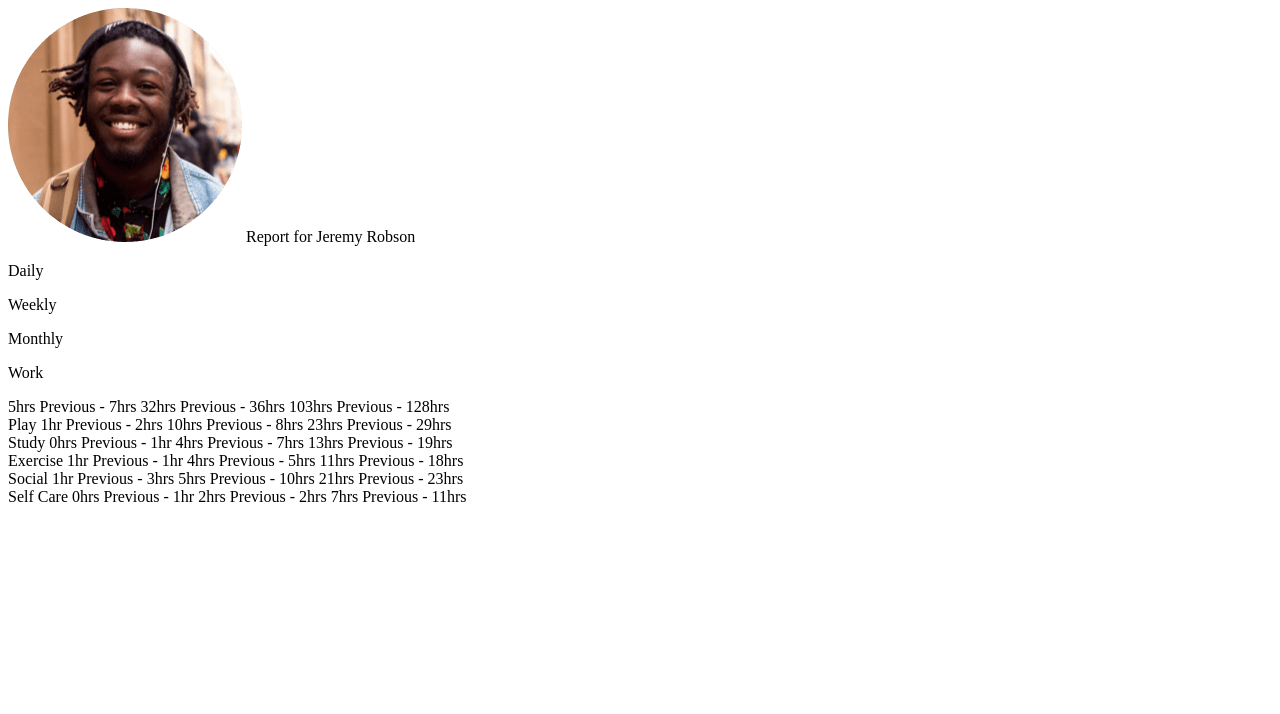
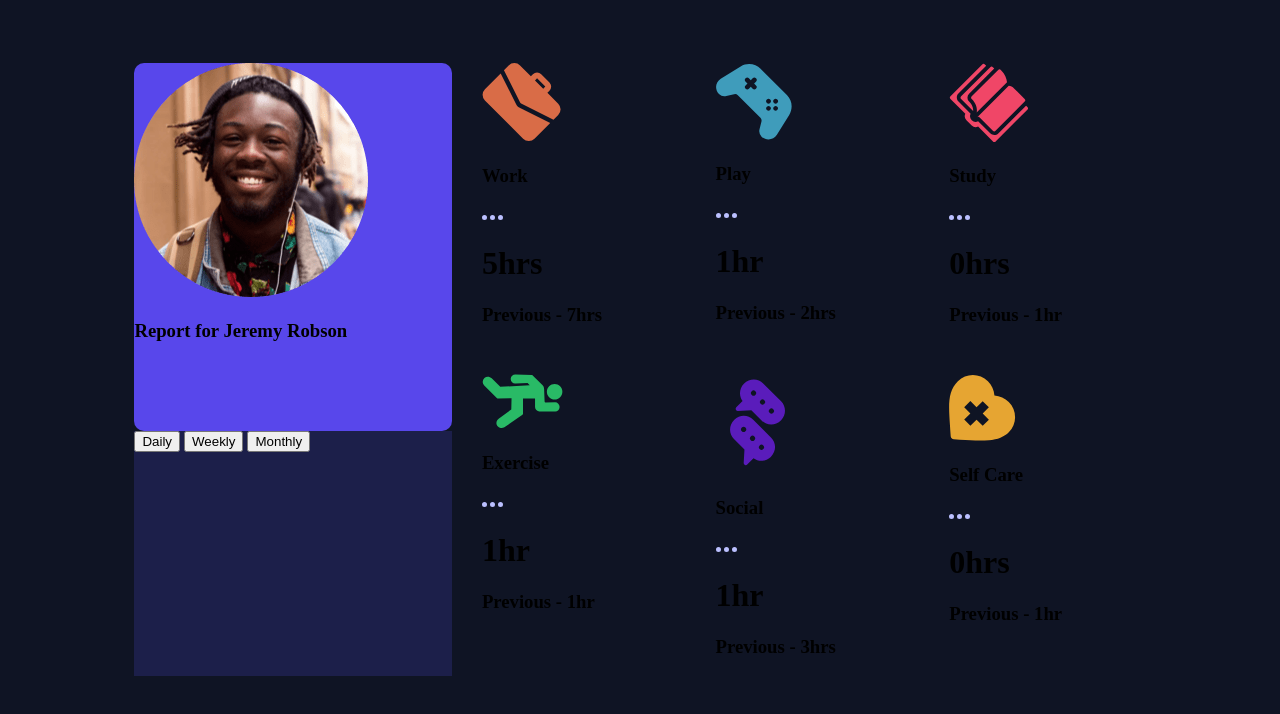
Before and after one commit to clyo/time-tracking-dashboard, a plain HTML site: page index.html in a window 1280 px wide. Drawn offline with Linux system fonts and the light colour scheme.

Commit message:
Add files via upload

```diff
--- a/index.html
+++ b/index.html
@@ -15,95 +15,102 @@
     <div class="container">
       <div class="profile_card">
         <div class="top">
-          <img src="/images/image-jeremy.png" alt="profileImage" class="profileImg">
-          Report for
-          Jeremy Robson
+          <img src="./images/image-jeremy.png" alt="profileImage" class="profileImg">
+          <h3>Report for Jeremy Robson</h3>
         </div>
         <div class="bottom">
-          <p class="daily">Daily</p>
-          <p class="weekly">Weekly</p>
-          <p class="monthly">Monthly</p>
+          <button class="daily">Daily</button>
+          <button class="weekly">Weekly</button>
+          <button class="monthly">Monthly</button>
         </div>
       </div>
+
       <div class="work_card">
         <div class="top">
+          <img src="./images/icon-work.svg" alt="workImg" class="icon">
         </div>
         <div class="bottom">
-          <p>Work</p>
-          <p class="current" attrib></p>5hrs <!-- daily -->
-          Previous - 7hrs <!-- daily -->
-          32hrs <!-- weekly -->
-          Previous - 36hrs <!-- weekly -->
-          103hrs <!-- monthly -->
-          Previous - 128hrs <!-- monthly -->
+          <div class="title">
+            <h3>Work</h3>
+            <img src="./images/icon-ellipsis.svg" alt="ellipsis" class="options">
+          </div>
+          <h1 class="current">5hrs</h1> <!-- daily -->
+          <h3 class="previous">Previous - 7hrs</h3> <!-- daily -->
         </div>
       </div>
+
       <div class="play_card">
         <div class="top">
+            <img src="./images/icon-play.svg" alt="playImg" class="icon">
         </div>
         <div class="bottom">
-          Play
-          1hr <!-- daily -->
-          Previous - 2hrs <!-- daily -->
-          10hrs <!-- weekly -->
-          Previous - 8hrs <!-- weekly -->
-          23hrs <!-- monthly -->
-          Previous - 29hrs <!-- monthly -->
+          <div class="title">
+            <h3>Play</h3>
+            <img src="./images/icon-ellipsis.svg" alt="ellipsis" class="options">
+          </div>
+          <h1 class="current">1hr</h1> <!-- daily -->
+          <h3 class="previous">Previous - 2hrs</h3> <!-- daily -->
         </div>
       </div>
+
       <div class="study_card">
         <div class="top">
+          <img src="./images/icon-study.svg" alt="studyImg" class="icon">
         </div>
         <div class="bottom">
-          Study
-          0hrs <!-- daily -->
-          Previous - 1hr <!-- daily -->
-          4hrs <!-- weekly -->
-          Previous - 7hrs <!-- weekly -->
-          13hrs <!-- monthly -->
-          Previous - 19hrs <!-- monthly -->
+          <div class="title">
+            <h3>Study</h3>
+            <img src="./images/icon-ellipsis.svg" alt="ellipsis" class="options">
+          </div>
+
+          <h1 class="current">0hrs</h1> <!-- daily -->
+          <h3 class="previous">Previous - 1hr</h3> <!-- daily -->
         </div>
+      </div>
+
         <div class="exercise_card">
           <div class="top">
+              <img src="./images/icon-exercise.svg" alt="exerciseImg" class="icon">
           </div>
           <div class="bottom">
-            Exercise
-            1hr <!-- daily -->
-            Previous - 1hr <!-- daily -->
-            4hrs <!-- weekly -->
-            Previous - 5hrs <!-- weekly -->
-            11hrs <!-- monthly -->
-            Previous - 18hrs <!-- monthly -->
+            <div class="title">
+              <h3>Exercise</h3>
+              <img src="./images/icon-ellipsis.svg" alt="ellipsis" class="options">
+            </div>
+            <h1 class="current">1hr</h1> <!-- daily -->
+            <h3 class="previous">Previous - 1hr</h3>
           </div>
         </div>
-        <div class="socail_card">
+
+        <div class="social_card">
           <div class="top">
+            <img src="./images/icon-social.svg" alt="socialImg" class="icon">
           </div>
           <div class="bottom">
-            Social
-            1hr <!-- daily -->
-            Previous - 3hrs <!-- daily -->
-            5hrs <!-- weekly -->
-            Previous - 10hrs <!-- weekly -->
-            21hrs <!-- monthly -->
-            Previous - 23hrs <!-- monthly -->
+            <div class="title">
+              <h3>Social</h3>
+              <img src="./images/icon-ellipsis.svg" alt="ellipsis" class="options">
+            </div>
+            <h1 class="current">1hr</h1> <!-- daily -->
+            <h3 class="previous">Previous - 3hrs</h3>
           </div>
         </div>
+
         <div class="selfCard_card">
           <div class="top">
+            <img src="./images/icon-self-care.svg" alt="" class="icon">
           </div>
           <div class="bottom">
-            Self Care
-            0hrs <!-- daily -->
-            Previous - 1hr <!-- daily -->
-            2hrs <!-- weekly -->
-            Previous - 2hrs <!-- weekly -->
-            7hrs <!-- monthly -->
-            Previous - 11hrs <!-- monthly -->
+            <div class="title">
+              <h3>Self Care</h3>
+              <img src="./images/icon-ellipsis.svg" alt="ellipsis" class="options">
+            </div>
+            <h1 class="current">0hrs</h1> <!-- daily -->
+            <h3 class="previous">Previous - 1hr</h3>
           </div>
         </div>
       </div>
-    </div>
+
   </main>
 </body>
 </html>
--- a/styles.css
+++ b/styles.css
@@ -0,0 +1,86 @@
+:root {
+    --Blue: hsl(246, 80%, 60%);
+    --Lightred: hsl(15, 100%, 70%);
+    --Softblue: hsl(195, 74%, 62%);
+    --Lightred: hsl(348, 100%, 68%);
+    --Limegreen: hsl(145, 58%, 55%);
+    --Violet: hsl(264, 64%, 52%);
+    --Softorange: hsl(43, 84%, 65%);
+    --Verydarkblue: hsl(226, 43%, 10%);
+    --Darkblue: hsl(235, 46%, 20%);
+    --Desaturatedblue: hsl(235, 45%, 61%);
+    --PaleBlue: hsl(236, 100%, 87%);
+    }
+
+@font-face {
+    font-family: Rubik300;
+    font-weight: 300;
+    src: url('https://fonts.googleapis.com/css?family=Rubik');
+   }
+
+
+   @font-face {
+    font-family: Rubik400;
+    font-weight: 400;
+    src: url('https://fonts.googleapis.com/css?family=Rubik');
+   }
+
+
+@font-face {
+    font-family: Rubik500;
+    font-weight: 500;
+    src: url('https://fonts.googleapis.com/css?family=Rubik');
+   }
+
+* {
+    box-sizing: border-box;
+}
+
+body {
+    background-color: var(--Verydarkblue);
+}
+
+.container{
+    width: 80%;
+    margin: auto;
+    margin-top: 5%;
+    display: grid;
+    grid-template-rows: 2;
+    grid-template-columns: 4;
+    gap: 30px
+}
+
+.profile_card {
+    grid-row: 1/3;
+    grid-column: 1;
+    display: flex;
+    flex-direction: column;
+    border-radius: 10px;
+}
+
+.profile_card .top {
+    background-color: var(--Blue);
+    height: 60%;
+    border-radius: 10px;
+}
+
+.profile_card .bottom {
+    background-color: var(--Darkblue);
+    height: 40%;
+
+}
+
+.work_card {
+    grid-row: 1;
+    grid-column: 2;
+}
+
+.play_card {
+    grid-row: 1;
+    grid-column: 3;
+}
+
+.study_card {
+    grid-row: 1;
+    grid-column: 4;
+}
```
